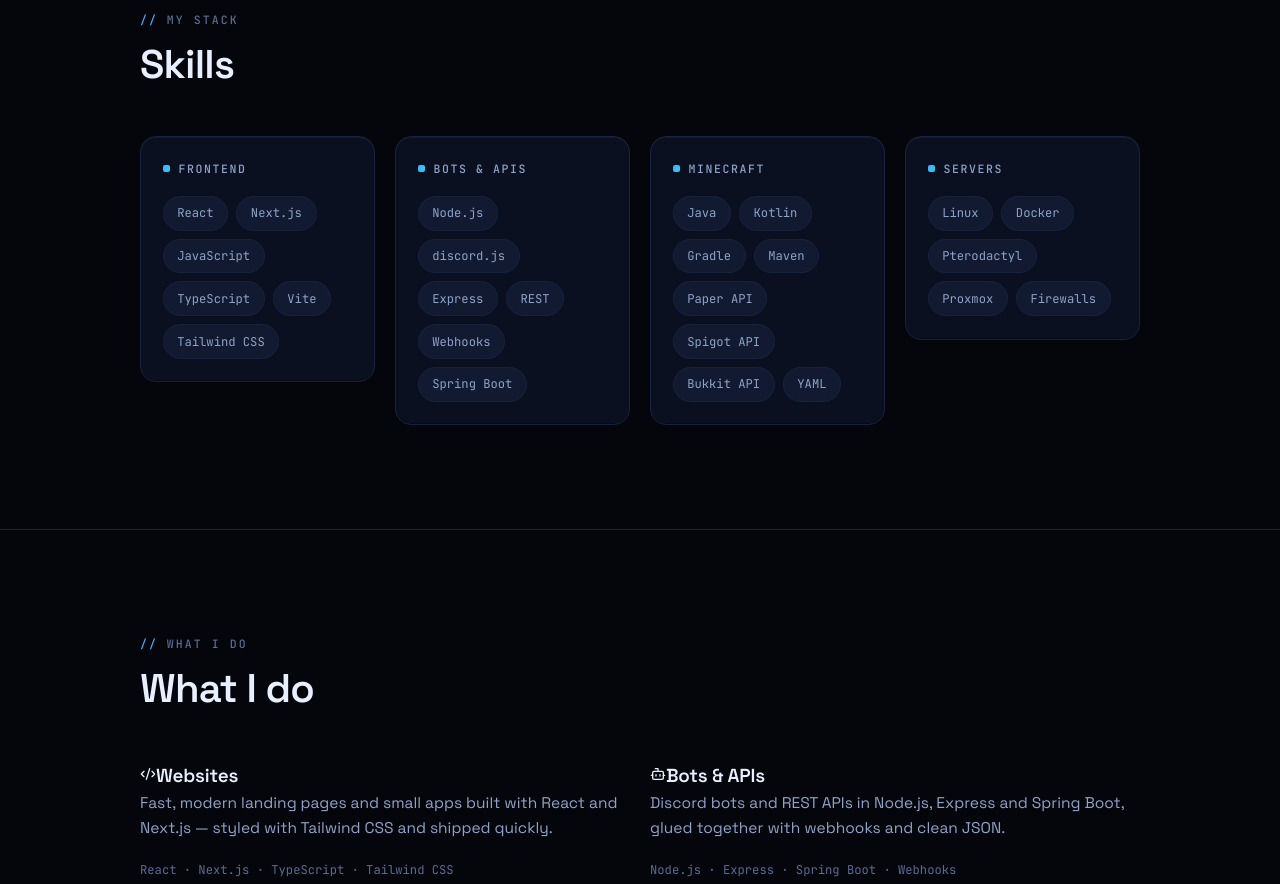
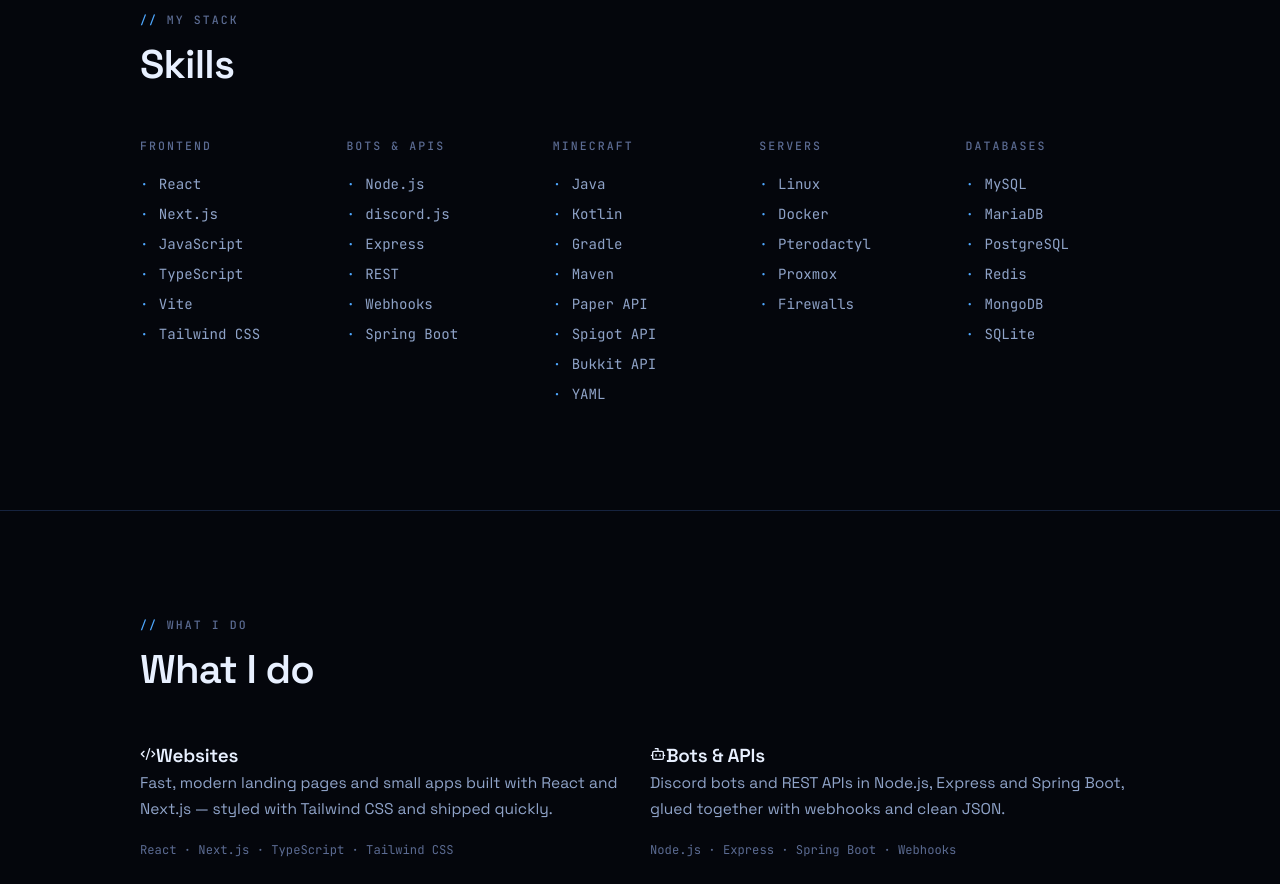
Before and after one commit to SkryxDev/Portfolio, a Next.js app: page / in a window 1280 px wide. Shown: the part 1500-2384 px from the top of the page. Built offline with nearby package versions, Linux system fonts and the light colour scheme; a web font is replaced by a local one.

Commit message:
Clean skill list and add Databases section
Replace the boxed/pill-style skill groups with a clean mono text list
matching the rest of the site, and add a new Databases skill group
(MySQL, MariaDB, PostgreSQL, Redis, MongoDB, SQLite).

```diff
--- a/src/data/content.ts
+++ b/src/data/content.ts
@@ -74,4 +74,8 @@
     title: 'Servers',
     items: ['Linux', 'Docker', 'Pterodactyl', 'Proxmox', 'Firewalls'],
   },
+  {
+    title: 'Databases',
+    items: ['MySQL', 'MariaDB', 'PostgreSQL', 'Redis', 'MongoDB', 'SQLite'],
+  },
 ]
--- a/src/styles/global.css
+++ b/src/styles/global.css
@@ -1039,7 +1039,6 @@
    Panels
    ========================================================================== */
 
-.skill-group,
 .work-card {
   position: relative;
   border: 1px solid var(--border);
@@ -1054,7 +1053,6 @@
     box-shadow 0.3s ease;
 }
 
-.skill-group:hover,
 .work-card:hover {
   border-color: var(--border-strong);
   transform: translateY(-4px);
@@ -1069,61 +1067,42 @@
 
 .skills-grid {
   display: grid;
-  grid-template-columns: repeat(4, minmax(0, 1fr));
-  gap: 1.25rem;
-  align-items: stretch;
-}
-
-.skill-group {
-  padding: 1.4rem 1.35rem;
+  grid-template-columns: repeat(auto-fit, minmax(160px, 1fr));
+  gap: 2.6rem 2rem;
+  align-items: start;
 }
 
 .skill-group-title {
-  display: flex;
-  align-items: center;
-  gap: 0.55rem;
-  margin-bottom: 1.1rem;
+  margin-bottom: 1.15rem;
   font-family: var(--font-mono);
   font-size: 0.72rem;
   font-weight: 500;
   text-transform: uppercase;
-  letter-spacing: 0.14em;
+  letter-spacing: 0.18em;
+  color: var(--text-subtle);
+}
+
+.skill-list {
+  display: flex;
+  flex-direction: column;
+  gap: 0.42rem;
+}
+
+.skill-list li {
+  font-family: var(--font-mono);
+  font-size: 0.88rem;
   color: var(--text-muted);
-}
-
-.skill-group-title::before {
-  content: '';
-  flex-shrink: 0;
-  width: 7px;
-  height: 7px;
-  border-radius: 2px;
-  background: var(--hero-gradient);
-}
-
-.skill-list {
-  display: flex;
-  flex-wrap: wrap;
-  gap: 0.5rem;
-}
-
-.skill-list li {
-  padding: 0.4rem 0.85rem;
-  border: 1px solid var(--border);
-  border-radius: var(--radius-pill);
-  background: var(--surface-2);
-  font-family: var(--font-mono);
-  font-size: 0.76rem;
-  color: var(--text-muted);
-  transition:
-    color 0.2s ease,
-    border-color 0.2s ease,
-    transform 0.2s ease;
+  transition: color 0.2s ease;
+}
+
+.skill-list li::before {
+  content: '·';
+  margin-right: 0.65rem;
+  color: var(--accent);
 }
 
 .skill-list li:hover {
-  color: var(--accent);
-  border-color: var(--accent);
-  transform: translateY(-2px);
+  color: var(--text);
 }
 
 /* ==========================================================================
@@ -1429,10 +1408,6 @@
     max-width: 540px;
   }
 
-  .skills-grid {
-    grid-template-columns: repeat(2, minmax(0, 1fr));
-  }
-
   .contact-grid {
     grid-template-columns: 1fr;
   }
@@ -1491,10 +1466,6 @@
     display: none;
   }
 
-  .skills-grid {
-    grid-template-columns: 1fr;
-  }
-
   .form-row {
     grid-template-columns: 1fr;
   }
@@ -1523,7 +1494,7 @@
   .nav-link,
   .reveal,
   .contact-link,
-  .skill-group,
+  .skill-list li,
   .work-card {
     transition: none;
   }
@@ -1553,7 +1524,6 @@
   .button:active,
   .button.primary:hover,
   .button.ghost:hover,
-  .skill-group:hover,
   .work-card:hover,
   a.contact-link:hover {
     transform: none;
```
